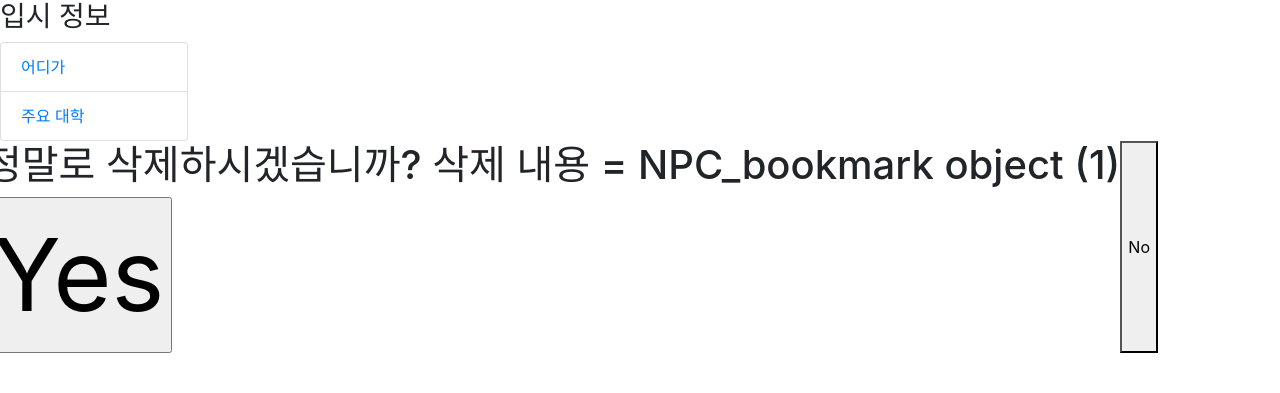
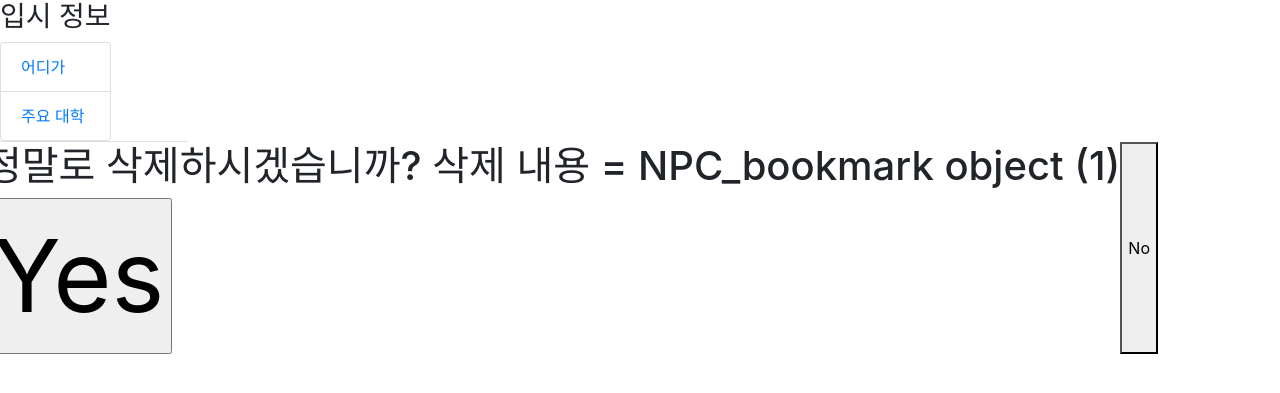
Before and after one commit to dh1180/NCID, a Django app: page /bookmark/delete/1/ in a window 1280 px wide. Shown: the part 76-469 px from the top of the page. Run offline with Django 3.2, Linux system fonts and the light colour scheme; tables that the repository leaves empty hold one stand-in row (values such as "Sample post"); some libraries are stand-ins or nearby versions.

Commit message:
heroku chat

```diff
--- a/templates/base.html
+++ b/templates/base.html
@@ -48,6 +48,7 @@
 </nav>
 <div class="row">
     <div class="col-md-2">
+        <div class="nav nav-tabs tabs-left">
             <div class="panel panel-info">
                 <div class="panel-heading">
                     <h3 class="panel-title">입시 정보</h3>
@@ -62,6 +63,7 @@
                 </ul>
             </div>
         </div>
+    </div>
 
     {% block content %}
 </div>
```
Also changed, not shown: 1 other file. Lines whose indentation alone changed are shown as unchanged.
